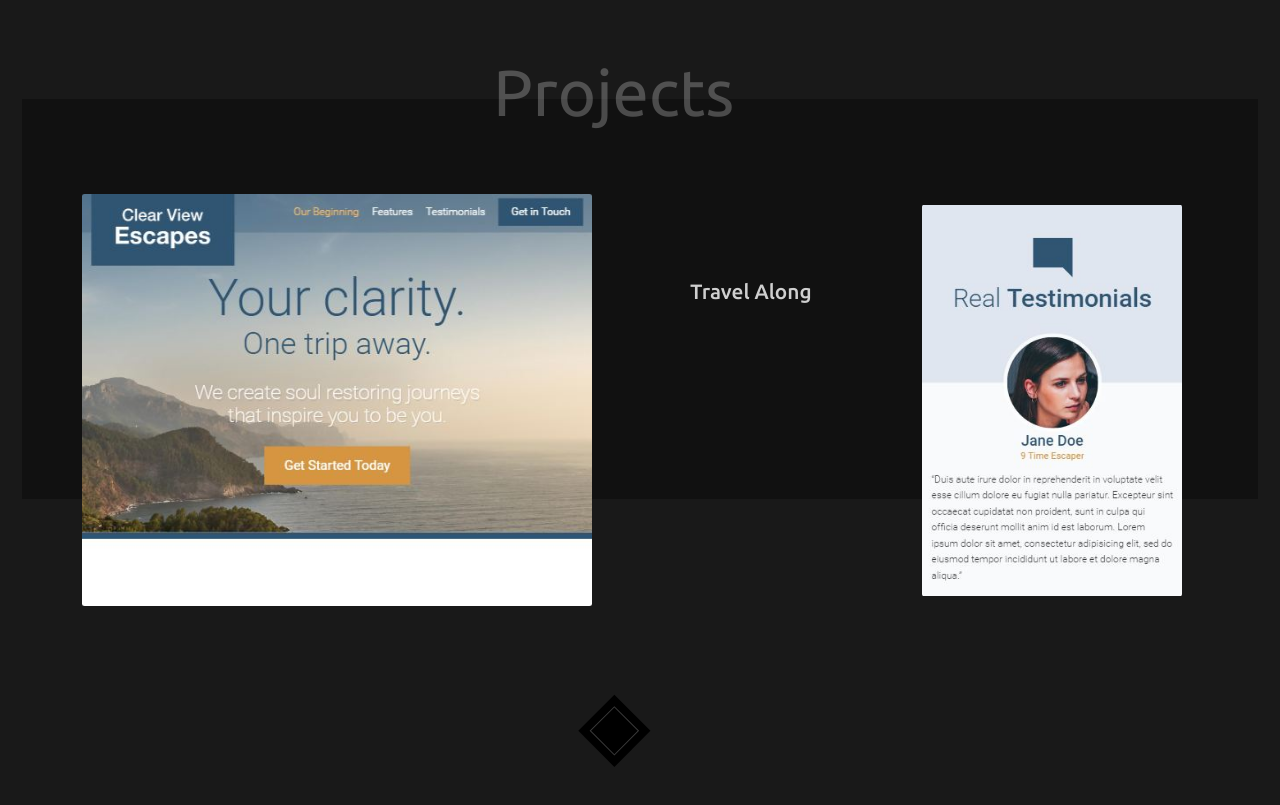
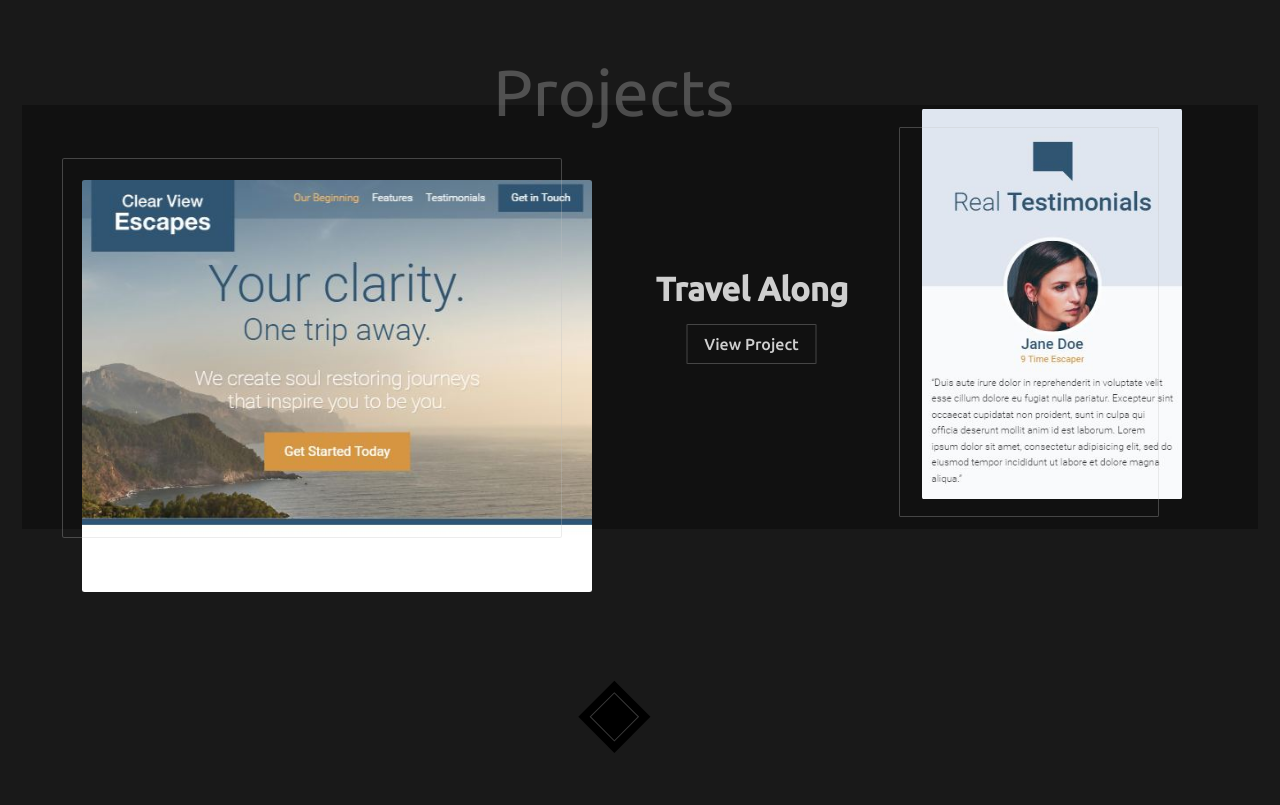
Before and after one commit to samsul003/samsularefin, a website built with webpack: page app/index.html in a window 1280 px wide. Shown: the part 1938-2743 px from the top of the page. Built offline with nearby package versions, Linux system fonts and the light colour scheme.

Commit message:
completed project section, added zoom effect to competence text

```diff
--- a/app/assets/styles/modules/_btn.css
+++ b/app/assets/styles/modules/_btn.css
@@ -4,6 +4,7 @@
   color: $mainWhite;
   position: relative;
   font-size: 21px;
+  font-weight: 300;
   text-decoration: none;
   text-align: center;
   padding: 0;
@@ -12,15 +13,21 @@
   border: 1px solid $mainGrey;
   border-radius: 1%;
   top: 0;
-  left: 45px;
+  left: 65px;
   transition: all .5s ease-out;
 
-  &--narrow {
+  &--footer {
     top: 0;
-    left: 5.5%;
+    left: 6%;
     display: inline-block;
     margin-bottom: -50px;
-    transition: all .5s ease-out;
+  }
+
+  &--travel {
+    top: 0;
+    left: 5%;
+    display: inline-block;
+    margin-bottom: 0;
   }
 
     &:hover {
@@ -39,10 +46,11 @@
   }
 
   @mixin atMedium {
-    width: 160px;
+    width: 130px;
     height: 40px;
-    font-size: 20px;
-    padding-top: 5px;
+    font-size: 16px;
+    font-weight: 600;
+    padding-top: 10px;
     transition: all .5s ease-out;
   }
 
--- a/app/assets/styles/modules/_headline.css
+++ b/app/assets/styles/modules/_headline.css
@@ -8,10 +8,18 @@
   color: $mainWhite;
   top: 0;
   left: 0;
-  transform: translateX(8%) scale(.8);
+  transform: translateX(4%) scale(.8);
   transform-origin: 0 -860%;
   transition: all .5s ease-out;
   z-index: 10;
+
+  &--travel {
+    text-transform: capitalize;
+    font-size: 33px;
+    transform: translateX(4%) scale(1);
+    transform-origin: 0 -700%;
+    transition: all .5s ease-out;
+  }
 
   &:hover {
     color: $mainGold;
@@ -26,14 +34,13 @@
     transition: all .5s ease-out;
   }
   @mixin atMedium {
-    font-size: 24px;
-    transform: translateX(0) scale(.8);
+    font-size: 33px;
     transform-origin: 0 -700%;
     transition: all .5s ease-out;
+    transform: translateX(-6%) scale(1);
   }
   @mixin atLarge {
     font-size: 26px;
-    transform: translateX(3%) scale(.8);
     transform-origin: 0 0;
     transition: all .5s ease-out;
   }
--- a/app/assets/styles/modules/_projects.css
+++ b/app/assets/styles/modules/_projects.css
@@ -22,11 +22,11 @@
     z-index: 5;
 
     &:first-child {
-      margin-top: -130px;
+      margin-top: -150px;
       max-width: 550px;
     }
     &:last-child {
-      margin-top: -210px;
+      margin-top: -315px;
       margin-left: 290px;
       max-width: 300px;
     }
@@ -34,5 +34,40 @@
 
   &__image {
     margin: 20px 0 20px 0;
+
+    &__frame {
+      border: 1.5px solid $mainGrey;
+      border-radius: 0.5%;
+      width: 500px;
+      height: 380px;
+      display: inline-block;
+      position: absolute;
+      top: 0;
+      left: 0;
+      transform: translate(0, 10%);
+
+      &:hover {
+        border: 1.5px solid $mainGold;
+        cursor: pointer;
+        transition: all .5s ease-out;
+      }
+    }
+    &__frame--travel {
+      border: 1.5px solid $mainGrey;
+      border-radius: 0.5%;
+      width: 260px;
+      height: 390px;
+      display: inline-block;
+      position: absolute;
+      top: 0;
+      left: -1%;
+      transform: translate(0, 20%);
+
+      &:hover {
+        border: 1.5px solid $mainGold;
+        cursor: pointer;
+        transition: all .5s ease-out;
+      }
+    }
   }
 }
--- a/app/assets/styles/modules/_site-footer.css
+++ b/app/assets/styles/modules/_site-footer.css
@@ -8,7 +8,7 @@
 
   &--text {
     display: inline-block;
-    left: -107px;
+    left: -90px;
     position: relative;
     top: 50px;
     color: $mainWhite;
--- a/app/index.html
+++ b/app/index.html
@@ -50,7 +50,7 @@
             <a href="#" class="btn open-modal">Get in Touch</a>
           </div>
           <div class="generic-content-container">
-            <h2 class="headline">Creative Front End Developer &amp; Photographer !</h2>
+            <h2 class="headline">creative front end developer &amp; Photographer !</h2>
             <p>Lorem ipsum dolor sit amet, consectetur adipisicing elit, sed do eiusmod tempor incididunt ut
                 labore et dolore magna aliqua. Ut enim ad minim veniam, quis nostrud exercitation ullamco
                 laboris nisi ut aliquip ex ea commodo consequat. Duis aute irure dolor in reprehenderit in
@@ -252,14 +252,17 @@
               <figure  class="project__image">
                 <img srcset="assets/images/project-travel-image-1.jpg" alt="travel-along-showcase-section">
               </figure>
+              <div class="project__image__frame"></div>
             </li>
             <div class="generic-content-container--narrow">
-              <h2 class="headline">travel along</h2>
+              <h2 class="headline--travel">travel along</h2>
+              <a href="https://samsul003.github.io/travel-along/" class="btn btn--travel">View Project</a>
             </div>
             <li class="project__item">
               <figure  class="project__image">
                 <img srcset="assets/images/project-travel-image-2.jpg" alt="travel-along-showcase-section">
               </figure>
+              <div class="project__image__frame--travel"></div>
             </li>
           </ul>
         </div>
@@ -274,7 +277,7 @@
     <div class="diamond"></div>
     <footer class="site-footer">
       <div class="wrapper wrapper--wide">
-        <a href="#" class="btn btn--narrow open-modal">Get in Touch</a>
+        <a href="#" class="btn btn--footer open-modal">Get in Touch</a>
         <p class="site-footer--text">Copyright &copy; 2017 | Samsul Arefin</p>
       </div>
     </footer>
--- a/app/temp/styles/styles.css
+++ b/app/temp/styles/styles.css
@@ -1066,6 +1066,14 @@ ul {
       justify-content: space-around;
 }
 
+.slate--bottom > h2:hover {
+  -webkit-transform: scale(1.2);
+          transform: scale(1.2);
+  -webkit-transition: all .5s ease-out;
+  transition: all .5s ease-out;
+  cursor: pointer;
+}
+
 /*Styles for biography title */
 
 .headline {
@@ -1077,13 +1085,24 @@ ul {
   color: rgba(255, 255, 255, 0.8);
   top: 0;
   left: 0;
-  -webkit-transform: translateX(8%) scale(.8);
-          transform: translateX(8%) scale(.8);
+  -webkit-transform: translateX(4%) scale(.8);
+          transform: translateX(4%) scale(.8);
   -webkit-transform-origin: 0 -860%;
           transform-origin: 0 -860%;
   -webkit-transition: all .5s ease-out;
   transition: all .5s ease-out;
   z-index: 10;
+}
+
+.headline--travel {
+  text-transform: capitalize;
+  font-size: 33px;
+  -webkit-transform: translateX(4%) scale(1);
+          transform: translateX(4%) scale(1);
+  -webkit-transform-origin: 0 -700%;
+          transform-origin: 0 -700%;
+  -webkit-transition: all .5s ease-out;
+  transition: all .5s ease-out;
 }
 
 .headline:hover {
@@ -1109,13 +1128,13 @@ ul {
 @media (min-width: 768px) {
 
   .headline {
-    font-size: 24px;
-    -webkit-transform: translateX(0) scale(.8);
-            transform: translateX(0) scale(.8);
+    font-size: 33px;
     -webkit-transform-origin: 0 -700%;
             transform-origin: 0 -700%;
     -webkit-transition: all .5s ease-out;
     transition: all .5s ease-out;
+    -webkit-transform: translateX(-6%) scale(1);
+            transform: translateX(-6%) scale(1);
   }
 }
 
@@ -1123,8 +1142,6 @@ ul {
 
   .headline {
     font-size: 26px;
-    -webkit-transform: translateX(3%) scale(.8);
-            transform: translateX(3%) scale(.8);
     -webkit-transform-origin: 0 0;
             transform-origin: 0 0;
     -webkit-transition: all .5s ease-out;
@@ -1393,6 +1410,7 @@ ul {
   color: rgba(255, 255, 255, 0.8);
   position: relative;
   font-size: 21px;
+  font-weight: 300;
   text-decoration: none;
   text-align: center;
   padding: 0;
@@ -1401,18 +1419,23 @@ ul {
   border: 1px solid rgba(192,192,192, 0.3);
   border-radius: 1%;
   top: 0;
-  left: 45px;
+  left: 65px;
   -webkit-transition: all .5s ease-out;
   transition: all .5s ease-out;
 }
 
-.btn--narrow {
+.btn--footer {
   top: 0;
-  left: 5.5%;
+  left: 6%;
   display: inline-block;
   margin-bottom: -50px;
-  -webkit-transition: all .5s ease-out;
-  transition: all .5s ease-out;
+}
+
+.btn--travel {
+  top: 0;
+  left: 5%;
+  display: inline-block;
+  margin-bottom: 0;
 }
 
 .btn:hover {
@@ -1440,10 +1463,11 @@ ul {
 @media (min-width: 768px) {
 
   .btn {
-    width: 160px;
+    width: 130px;
     height: 40px;
-    font-size: 20px;
-    padding-top: 5px;
+    font-size: 16px;
+    font-weight: 600;
+    padding-top: 10px;
     -webkit-transition: all .5s ease-out;
     transition: all .5s ease-out;
   }
@@ -1477,6 +1501,13 @@ ul {
   font-family: Lato;
   font-weight:100;
   margin: 2rem;
+}
+
+.progress-bar>li:hover {
+  color: rgb(191, 176, 125);
+  -webkit-transition: all .5s ease-out;
+  transition: all .5s ease-out;
+  cursor: pointer;
 }
 
 .progress-bar>li:after {
@@ -1546,18 +1577,58 @@ ul {
 }
 
 .project__item:first-child {
-  margin-top: -130px;
+  margin-top: -150px;
   max-width: 550px;
 }
 
 .project__item:last-child {
-  margin-top: -210px;
+  margin-top: -315px;
   margin-left: 290px;
   max-width: 300px;
 }
 
 .project__image {
   margin: 20px 0 20px 0;
+}
+
+.project__image__frame {
+  border: 1.5px solid rgba(192,192,192, 0.3);
+  border-radius: 0.5%;
+  width: 500px;
+  height: 380px;
+  display: inline-block;
+  position: absolute;
+  top: 0;
+  left: 0;
+  -webkit-transform: translate(0, 10%);
+          transform: translate(0, 10%);
+}
+
+.project__image__frame:hover {
+  border: 1.5px solid rgb(191, 176, 125);
+  cursor: pointer;
+  -webkit-transition: all .5s ease-out;
+  transition: all .5s ease-out;
+}
+
+.project__image__frame--travel {
+  border: 1.5px solid rgba(192,192,192, 0.3);
+  border-radius: 0.5%;
+  width: 260px;
+  height: 390px;
+  display: inline-block;
+  position: absolute;
+  top: 0;
+  left: -1%;
+  -webkit-transform: translate(0, 20%);
+          transform: translate(0, 20%);
+}
+
+.project__image__frame--travel:hover {
+  border: 1.5px solid rgb(191, 176, 125);
+  cursor: pointer;
+  -webkit-transition: all .5s ease-out;
+  transition: all .5s ease-out;
 }
 
 .photography li {
@@ -1576,7 +1647,7 @@ ul {
 
 .site-footer--text {
   display: inline-block;
-  left: -107px;
+  left: -90px;
   position: relative;
   top: 50px;
   color: rgba(255, 255, 255, 0.8);
```
Also changed, not shown: app/assets/styles/modules/_progress-bar.css (+8 -0 lines), app/assets/styles/modules/_slate.css (+8 -0 lines).
